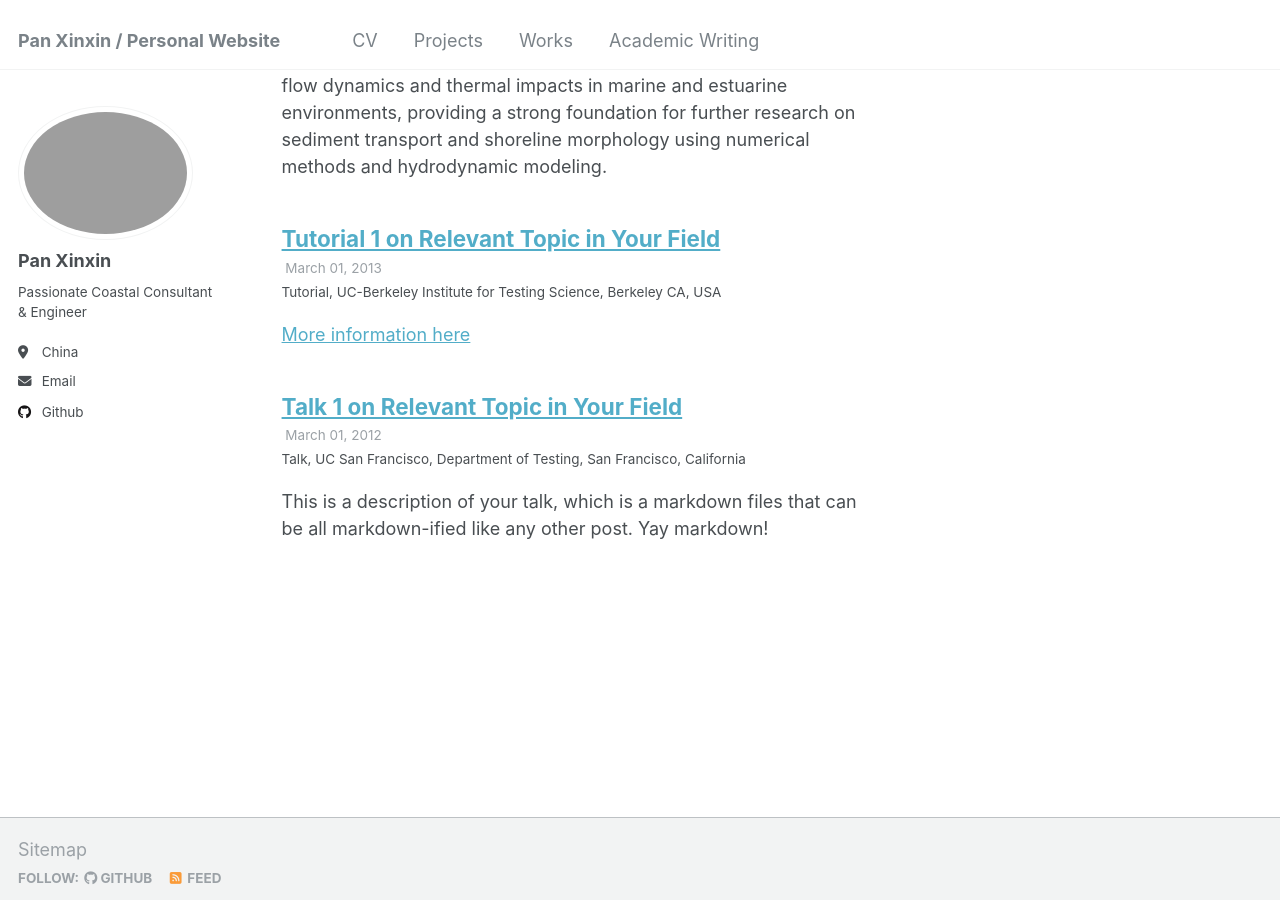
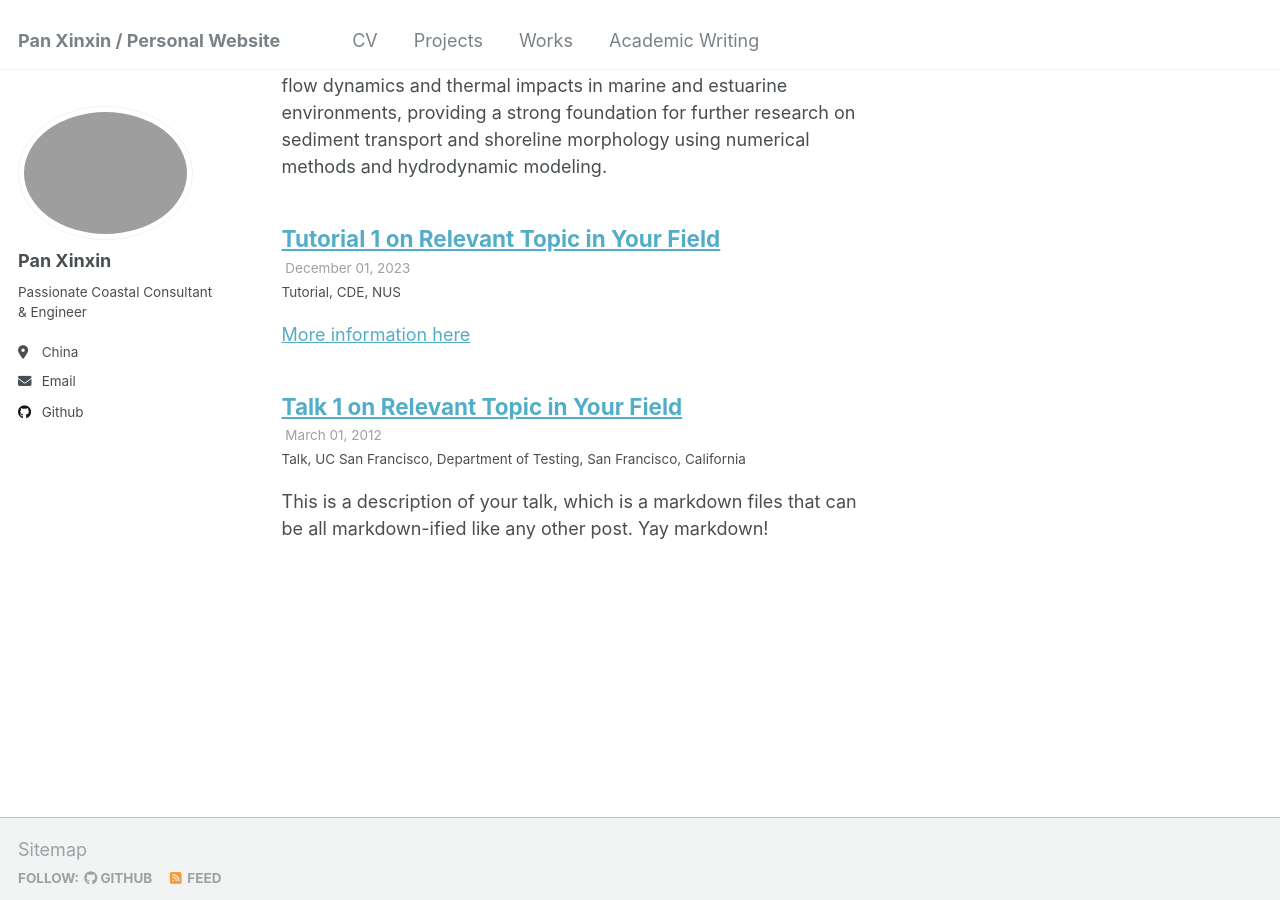
Before and after one commit to kingdaxing/kingdaxing.github.io, a Jekyll site: the page built from _pages/talks.html, in a window 1280 px wide and 900 px high, scrolled down 585 px. Built offline with Jekyll 4.4.1, drawn with Linux system fonts in a browser that asks for light colours.

Commit message:
Update and rename 2013-03-01-tutorial-1.md to proj-2023-12-01-hydrology.md

```diff
--- a/_talks/2013-03-01-tutorial-1.md
+++ b/_talks/proj-2023-12-01-hydrology.md
@@ -2,10 +2,10 @@
 title: "Tutorial 1 on Relevant Topic in Your Field"
 collection: talks
 type: "Tutorial"
-permalink: /talks/2013-03-01-tutorial-1
-venue: "UC-Berkeley Institute for Testing Science"
-date: 2013-03-01
-location: "Berkeley CA, USA"
+permalink: /talks/proj-2023-12-01-hydrology
+venue: "CDE"
+date: 2023-12-01
+location: "NUS"
 ---
 
 [More information here](http://exampleurl.com)
```
